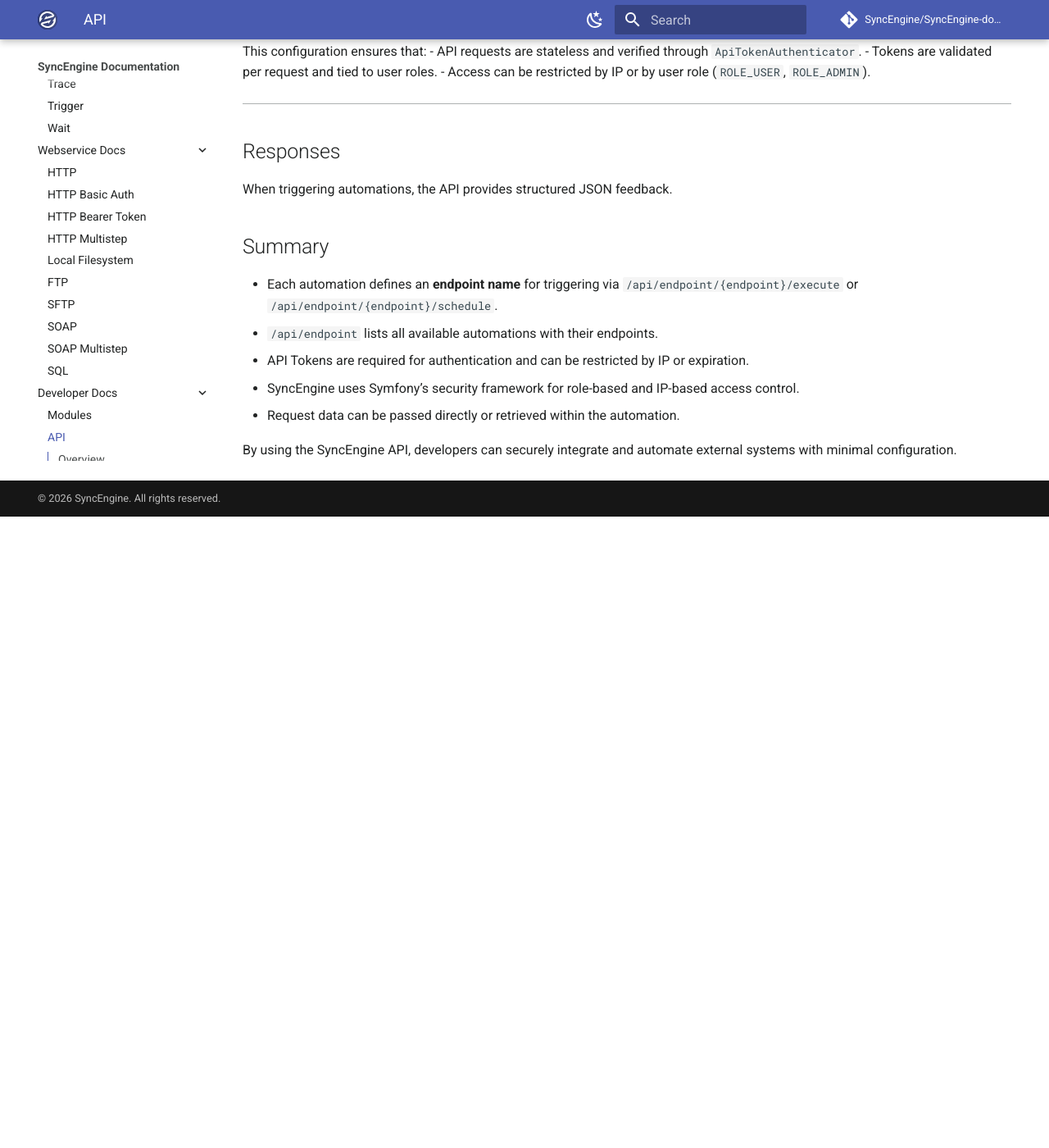
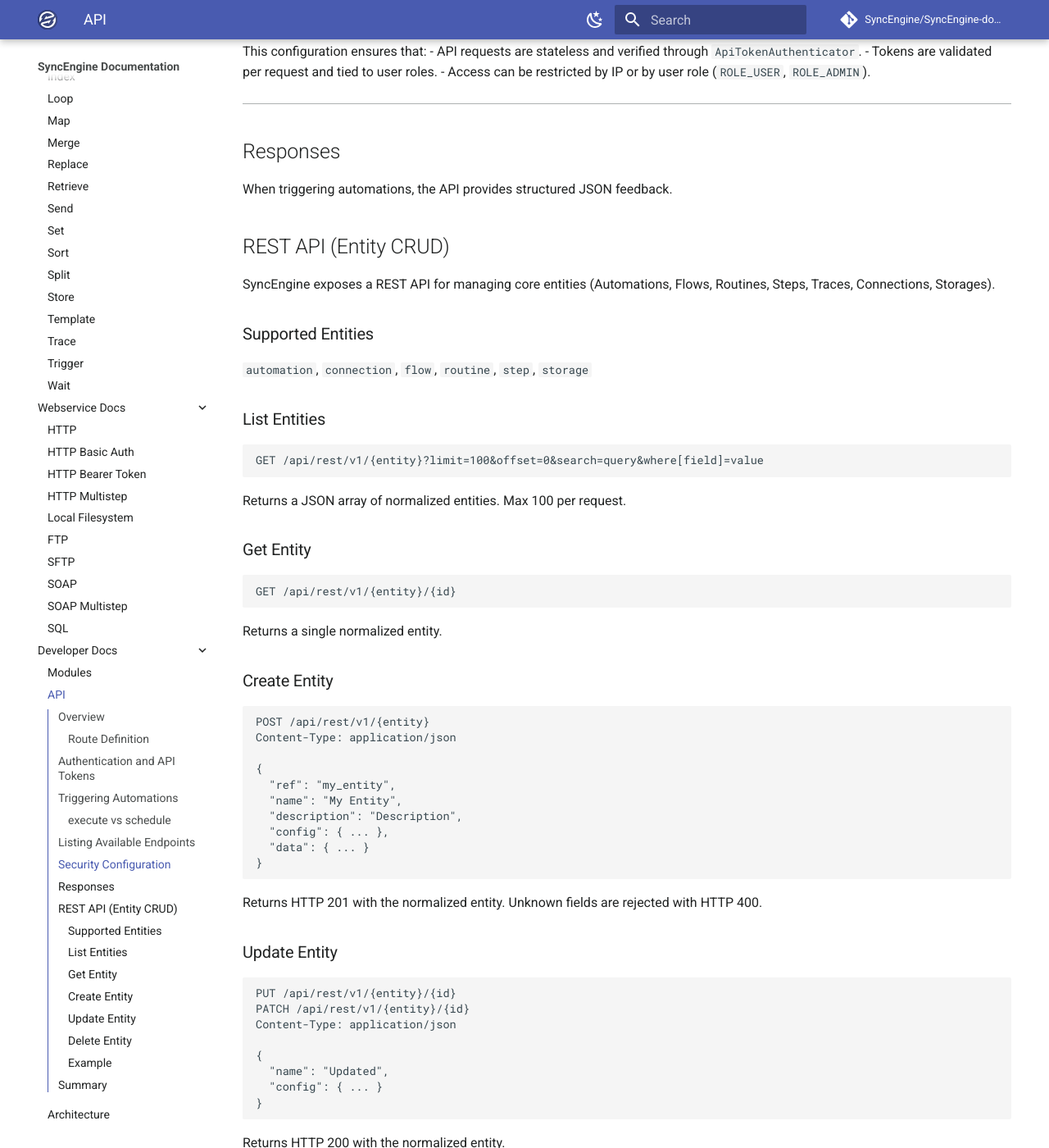
Before and after one commit to SyncEngine/docs, an MkDocs documentation site: the page built from docs/developer/api.md, in a window 1280 px wide and 1400 px high, scrolled down 3166 px. Shown: the whole window at 82% size. Built offline with MkDocs 1.6.1 and Material for MkDocs 9.7.7, drawn with Linux system fonts in a browser that asks for light colours; comment, search, counter and statistics services are not loaded; before the commit the page ends 3796 px from its top, so only the background shows below that; some of the changed text lies outside the part shown.

Commit message:
Add simple REST API references

````diff
--- a/docs/developer/api.md
+++ b/docs/developer/api.md
@@ -155,12 +155,96 @@ This configuration ensures that:
 
 When triggering automations, the API provides structured JSON feedback.
 
+## REST API (Entity CRUD)
+
+SyncEngine exposes a REST API for managing core entities (Automations, Flows, Routines, Steps, Traces, Connections, Storages).
+
+### Supported Entities
+
+`automation`, `connection`, `flow`, `routine`, `step`, `storage`
+
+### List Entities
+
+```
+GET /api/rest/v1/{entity}?limit=100&offset=0&search=query&where[field]=value
+```
+
+Returns a JSON array of normalized entities. Max 100 per request.
+
+### Get Entity
+
+```
+GET /api/rest/v1/{entity}/{id}
+```
+
+Returns a single normalized entity.
+
+### Create Entity
+
+```
+POST /api/rest/v1/{entity}
+Content-Type: application/json
+
+{
+  "ref": "my_entity",
+  "name": "My Entity",
+  "description": "Description",
+  "config": { ... },
+  "data": { ... }
+}
+```
+
+Returns HTTP 201 with the normalized entity. Unknown fields are rejected with HTTP 400.
+
+### Update Entity
+
+```
+PUT /api/rest/v1/{entity}/{id}
+PATCH /api/rest/v1/{entity}/{id}
+Content-Type: application/json
+
+{
+  "name": "Updated",
+  "config": { ... }
+}
+```
+
+Returns HTTP 200 with the normalized entity.
+
+### Delete Entity
+
+```
+DELETE /api/rest/v1/{entity}/{id}
+```
+
+Returns HTTP 200 on success.
+
+### Example
+
+```bash
+# List automations
+curl -X GET https://your-syncengine-domain/api/rest/v1/automation \
+  -H "Authorization: Bearer YOUR_API_TOKEN"
+
+# Create a routine
+curl -X POST https://your-syncengine-domain/api/rest/v1/routine \
+  -H "Authorization: Bearer YOUR_API_TOKEN" \
+  -H "Content-Type: application/json" \
+  -d '{
+    "ref": "sync_routine",
+    "name": "Sync routine",
+    "description": "Syncs data between systems",
+    "config": { "tasks": [] }
+  }'
+```
+
 ## Summary
 
 - Each automation defines an **endpoint name** for triggering via `/api/endpoint/{endpoint}/execute` or `/api/endpoint/{endpoint}/schedule`.
 - `/api/endpoint` lists all available automations with their endpoints.
 - API Tokens are required for authentication and can be restricted by IP or expiration.
-- SyncEngine uses Symfony’s security framework for role-based and IP-based access control.
+- SyncEngine uses Symfony's security framework for role-based and IP-based access control.
 - Request data can be passed directly or retrieved within the automation.
+- REST API (`/api/rest/v1/{entity}`) provides CRUD for core entities.
 
 By using the SyncEngine API, developers can securely integrate and automate external systems with minimal configuration.
````
